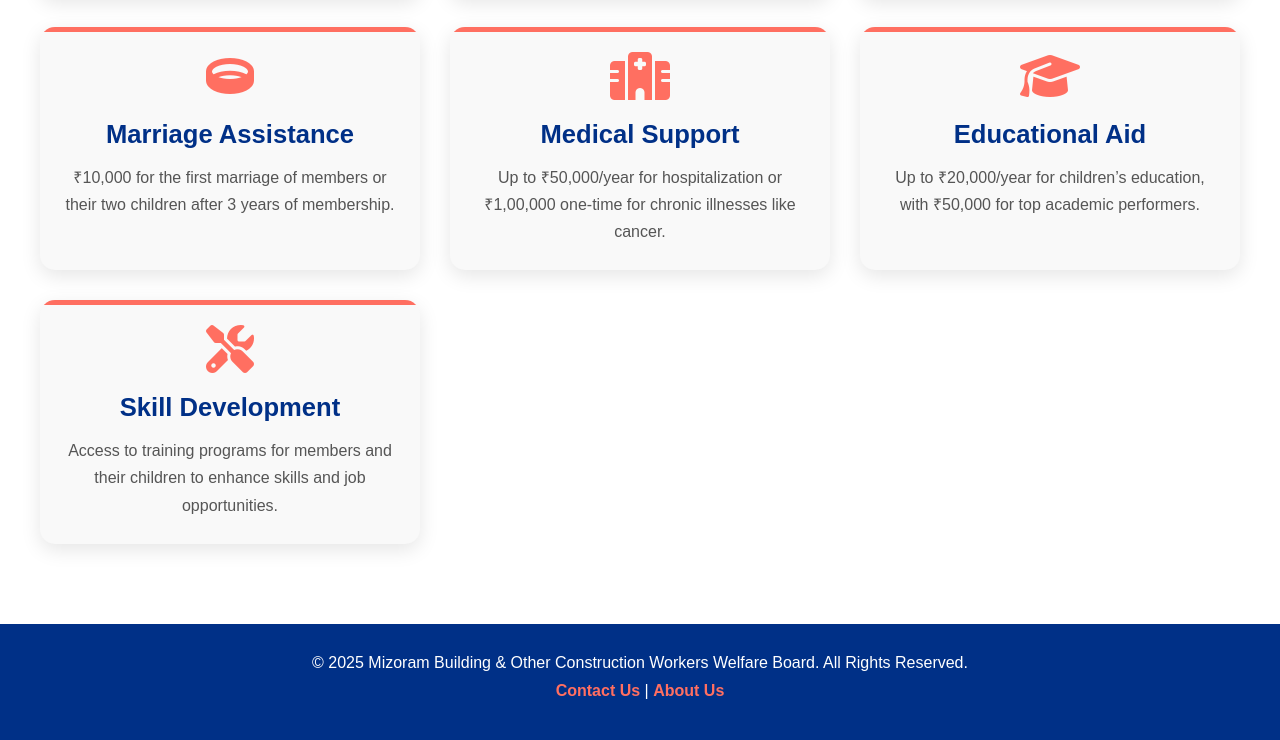
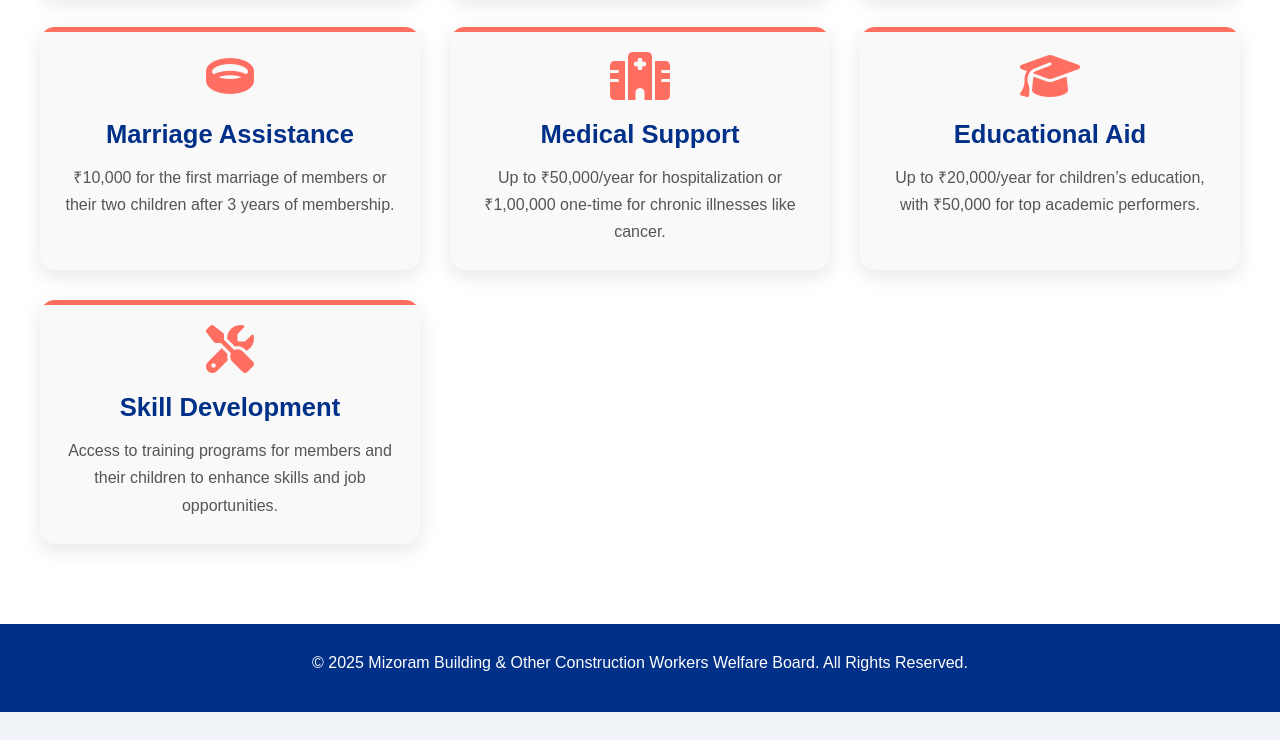
Before and after one commit to mbocwwbmizoram/facilitator, a plain HTML site: page home.html in a window 1280 px wide. Shown: the part 1228-1968 px from the top of the page. After the commit the page ends 1940 px from the top, so only its background shows below. Drawn offline with Linux system fonts and the light colour scheme.

Commit message:
Update home.html

```diff
--- a/home.html
+++ b/home.html
@@ -336,14 +336,12 @@
             <a href="BACK.pdf">Download Instruction for Candidate</a>
         </nav>
     </header>
-
     <section class="hero">
         <div class="hero-content">
             <h1>Empowering Construction Workers</h1>
             <p>We provide financial support, education, and skill development to uplift the lives of construction workers and their families in Mizoram.</p>
         </div>
     </section>
-
     <section class="services-section" id="services">
         <h2>Our Services</h2>
         <div class="services-grid">
@@ -384,15 +382,10 @@
             </div>
         </div>
     </section>
-
     <footer>
         <p>© 2025 Mizoram Building & Other Construction Workers Welfare Board. All Rights Reserved.</p>
-        <p><a href="#contact">Contact Us</a> | <a href="#about">About Us</a></p>
     </footer>
-
-    <!-- Font Awesome for icons -->
     <script src="https://kit.fontawesome.com/a076d05399.js" crossorigin="anonymous"></script>
-    <!-- JavaScript for Hamburger Menu Toggle -->
     <script>
         const hamburger = document.querySelector('.hamburger');
         const navMenu = document.querySelector('.nav-menu');
@@ -401,8 +394,6 @@
             navMenu.classList.toggle('active');
             hamburger.textContent = navMenu.classList.contains('active') ? '✕' : '☰';
         });
-
-        // Close menu when a link is clicked
         navMenu.querySelectorAll('a').forEach(link => {
             link.addEventListener('click', () => {
                 navMenu.classList.remove('active');
```
